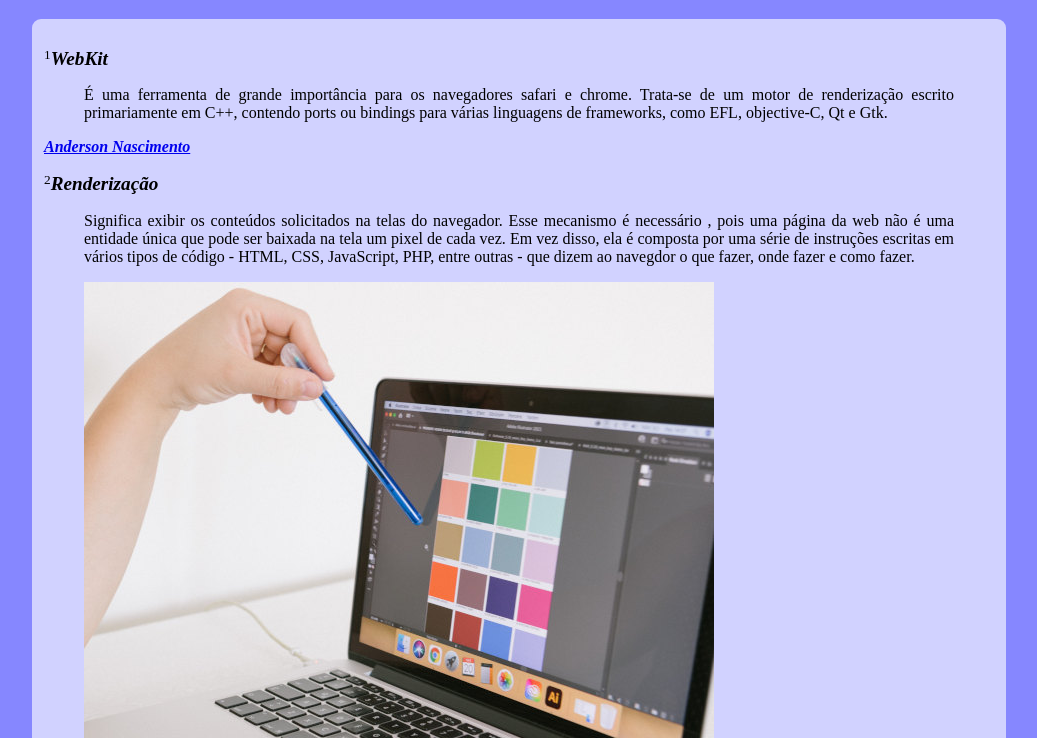
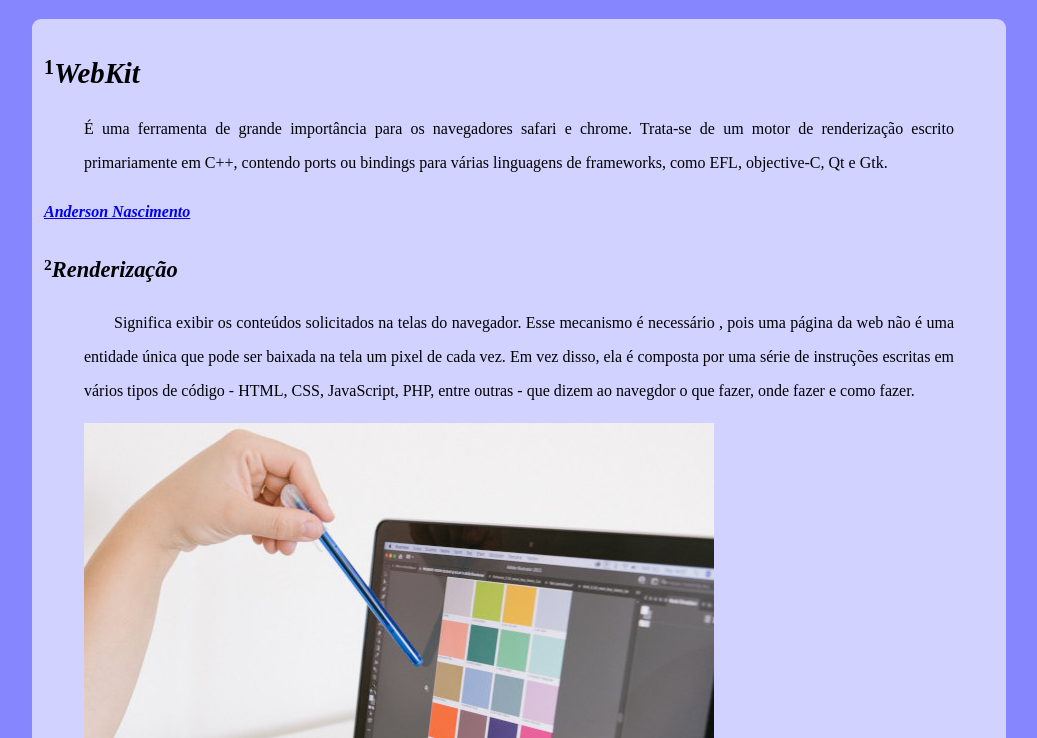
Before and after one commit to romersonrsantana/icar-velas, a plain HTML site: page exercicios/ex004-termo-superscripts/index.html in a window 1280 px wide. Shown: the part 62-800 px from the top of the page, without its empty margins (121-1158 px from the left). Drawn offline with Linux system fonts and the light colour scheme.

Commit message:
Update index.html

```diff
--- a/exercicios/ex004-termo-superscripts/index.html
+++ b/exercicios/ex004-termo-superscripts/index.html
@@ -13,10 +13,15 @@
             font-family: cursive;
             text-align: center;
         }
+        p{
+            text-indent: 30px;
+            line-height: 2.1em;
+        }
 
         article{
             max-width: 950px;
             min-width: 450px;
+            line-height: 2.1em;
             text-align: justify;
             margin: auto;
             background-color: rgba(255, 255, 255, 0.623);
@@ -38,9 +43,10 @@
 <body>
     <h1>Termos</h1>
     <article>
-        <p><sup>1</sup><dfn>WebKit</dfn> <blockquote>É uma ferramenta de grande importância  para os navegadores safari e chrome. Trata-se de um motor de renderização escrito primariamente em C++, contendo ports ou bindings para várias linguagens de frameworks, como EFL, objective-C, Qt e Gtk.</blockquote> <cite><a href="canaltech.com.br" target="_blank">Anderson Nascimento</a></cite></p>
+        <h2><sup>1</sup><dfn>WebKit</dfn></h2>
+        <p> <blockquote>É uma ferramenta de grande importância  para os navegadores safari e chrome. Trata-se de um motor de renderização escrito primariamente em C++, contendo ports ou bindings para várias linguagens de frameworks, como EFL, objective-C, Qt e Gtk.</blockquote> <cite><a href="canaltech.com.br" target="_blank">Anderson Nascimento</a></cite></p>
 
-        <sup>2</sup><dfn>Renderização</dfn>
+        <h3><sup>2</sup><dfn>Renderização</dfn> </h3>
         <blockquote>
             <p>Significa exibir os conteúdos solicitados na telas do navegador. Esse mecanismo é necessário , pois uma página da web não é uma entidade única que pode ser baixada na tela um pixel de cada vez. Em vez disso, ela é composta por uma série de instruções escritas em vários tipos de código - HTML, CSS, JavaScript, PHP, entre outras - que dizem ao navegdor o que fazer, onde fazer e como fazer.</p>
             <img src="pexels-meruyert-gonullu-8978449.jpg" alt="Imagem de um notebook">
```
